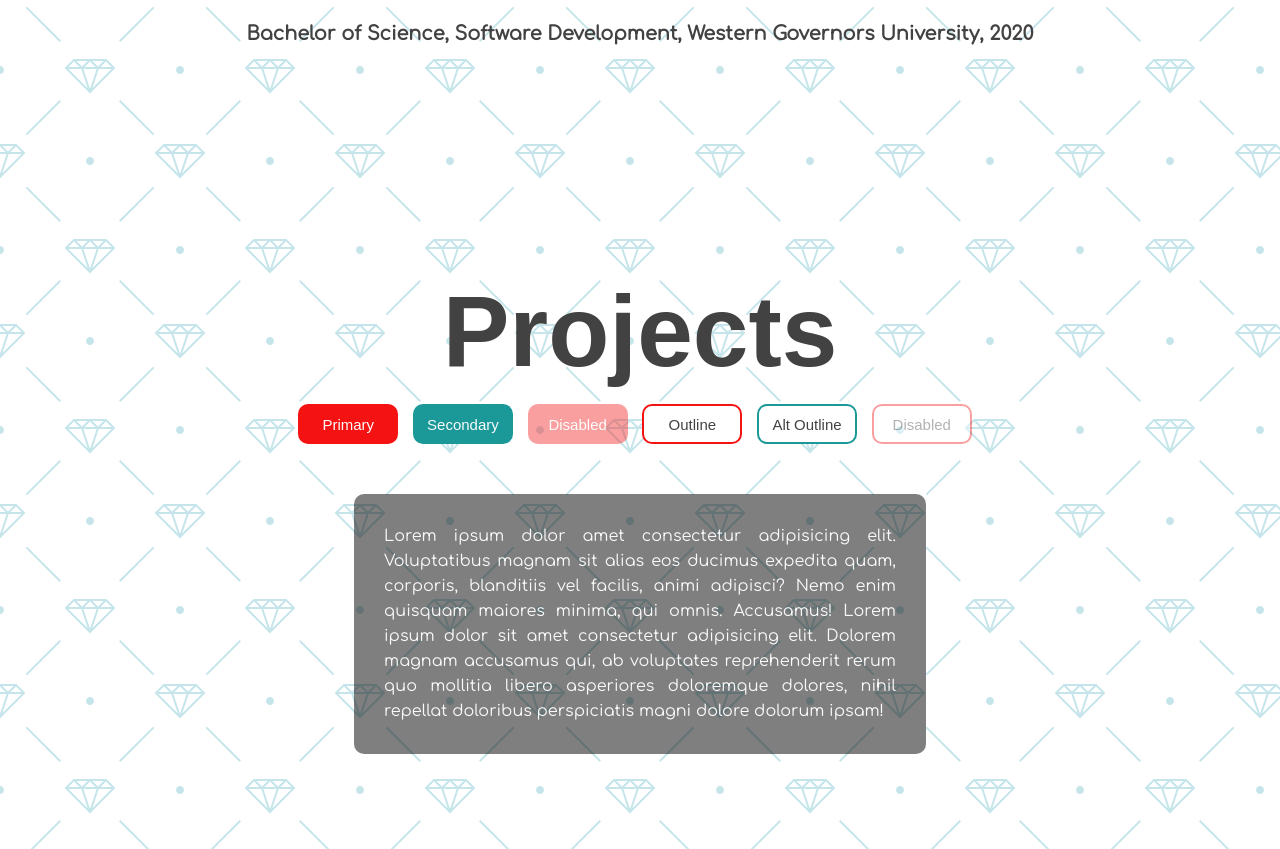
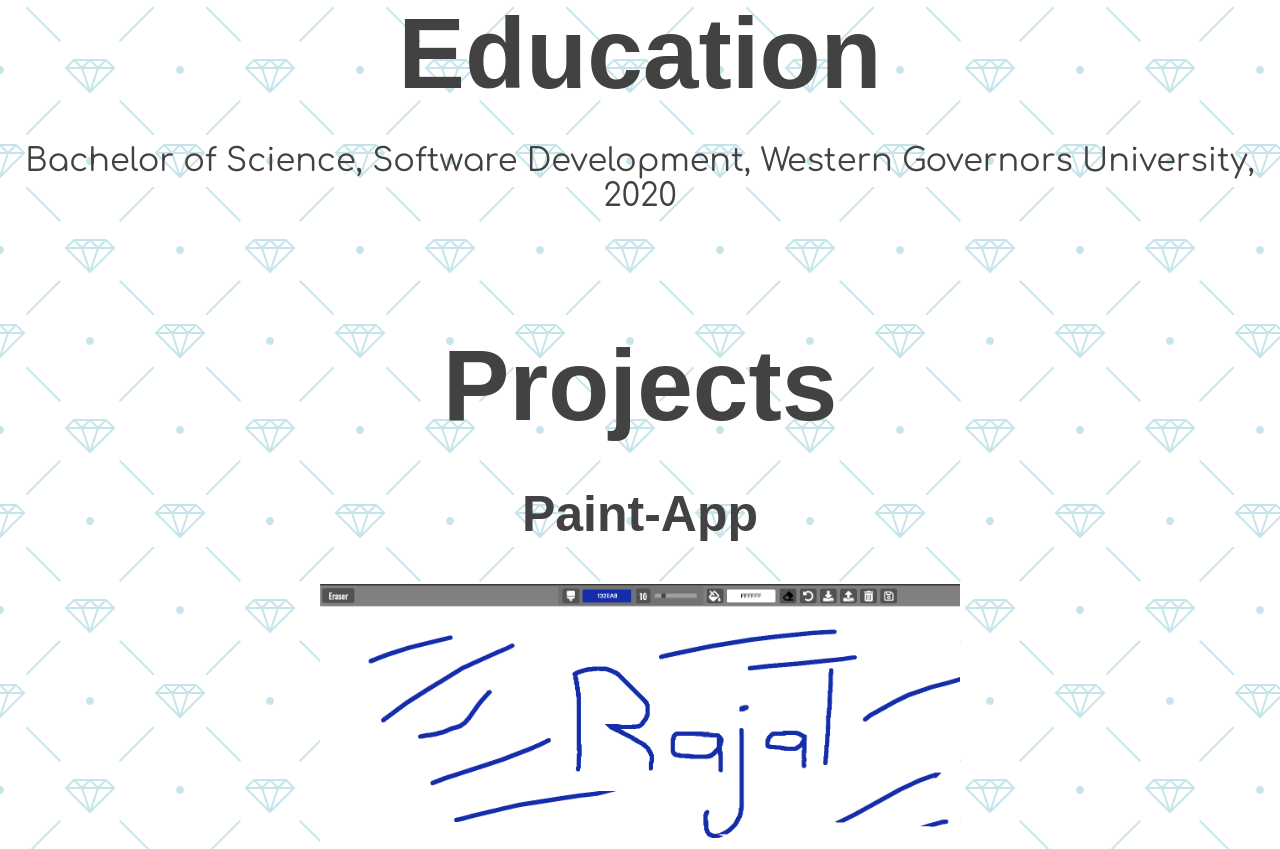
Before and after one commit to rajalprasad/Light-Dark-Mode, a plain HTML site: page index.html in a window 1280 px wide. Shown: the part 1639-2488 px from the top of the page. Drawn offline with nearby package versions, Linux system fonts and the light colour scheme.

Commit message:
updated html and css

```diff
--- a/index.html
+++ b/index.html
@@ -32,7 +32,7 @@
     <section id="home">
         <div class="title-group">
             <h1>Rajal Prasad, <br> software developer</h1>
-            <h2>Welcome to my website!</h2>
+            <h3>Welcome to my website!</h3>
         </div>
     </section>
     <!-- About Section -->
@@ -40,8 +40,7 @@
         <h1>About Me</h1>
         <h3>Hi, my name is Rajal, I go by Raj for short. I am a Bay Area based software developer who loves to code.
             I have great technicals skills and I come from an IT background. I also have great customer service skills as
-            I talk to various people/clients on my day to day job. I love all things tech and I hope to talk about this in my
-            interview with you.</h3>
+            I talk to various people/clients on my day to day job. I love all things tech and I hope to talk about this with you.</h3>
         <h1>Skills</h1>
         <div class="devicon">
             <i class="devicon-html5-plain-wordmark"></i>
@@ -55,46 +54,40 @@
             <i class="devicon-java-plain-wordmark colored"></i>
           </div>
         <h1>Education</h1>
-        <h3>Bachelor of Science, Software Development, Western Governors University, 2020</h2>
-        <!-- <div class="about-container">
-            <div class="image-container">
-                <h2>Web Innovation</h2>
-                <img src="img/undraw_proud_coder_light.svg" alt="Proud Coder" id="image1">
-            </div>
-            <div class="image-container">
-                <h2>Problem Solving</h2>
-                <img src="img/undraw_feeling_proud_light.svg" alt="Feeling Proud" id="image2">
-            </div>
-            <div class="image-container">
-                <h2>High Concept</h2>
-                <img src="img/undraw_conceptual_idea_light.svg" alt="Conceptual Idea" id="image3">
-            </div>
-        </div> -->
+        <h3>Bachelor of Science, Software Development, Western Governors University, 2020</h3>
     </section>
     <!-- Projects Section -->
     <section id="projects">
         <h1>Projects</h1>
-        <div class="buttons">
-            <button class="primary">Primary</button>
-            <button class="secondary">Secondary</button>
-            <button class="primary" disabled>Disabled</button>
-            <button class="outline">Outline</button>
-            <button class="secondary outline">Alt Outline</button>
-            <button class="outline" disabled>Disabled</button>
-        </div>
-        <div class="text-box" id="text-box">
-            <p>Lorem ipsum dolor amet consectetur adipisicing elit. Voluptatibus magnam sit alias eos ducimus expedita quam, corporis, blanditiis vel facilis, animi adipisci? Nemo enim quisquam maiores minima, qui omnis. Accusamus! Lorem ipsum dolor sit amet consectetur adipisicing elit. Dolorem magnam accusamus qui, ab voluptates reprehenderit rerum quo mollitia libero asperiores doloremque dolores, nihil repellat doloribus perspiciatis magni dolore dolorum ipsam!</p>
+        <div class="projects">
+            <div>
+                <h2>Paint-App</h2>
+                    <a href="https://google.com" target="_blank">
+                        <img src="img/Paint-App2.png" alt="Paint-App">
+                        <p>Paint application using only HTML, CSS, and JavaScript</p>
+                    </a>
+            </div>
+            <div>
+                <h2>Quote Generator</h2>
+                    <a href="google.com" target="_blank">
+                        <img src="img/Quote-Generator.png" alt="Quote-Generator">
+                        <p>Self explanatory application which uses async methods to retreive quotes from an API</p>
+                    </a>
+            </div>
+            <div>
+                <h2>Crown-Clothing</h2>
+                    <a href="google.com" target="_blank">
+                        <img src="img/Crown-Clothing.png" alt="Crown-Clothing">
+                        <p>React Single Page Application utilizing Redux, Google Firebase, and Stripe API</p>
+                    </a>
+            </div>
         </div>
     </section>
     <!-- Contact Section -->
     <section id="contact">
         <div class="social-icons">
             <i class="fab fa-github"></i>
-            <i class="fab fa-codepen"></i>
             <i class="fab fa-linkedin-in"></i>
-            <i class="fab fa-medium"></i>
-            <i class="fab fa-instagram"></i>
-            <i class="fab fa-youtube"></i>
         </div>
     </section>
     <!-- Script -->
--- a/style.css
+++ b/style.css
@@ -6,7 +6,7 @@
   --secondary-color: #1b9999;
   --on-primary: rgb(250, 250, 250);
   --on-background: rgb(66, 66, 66);
-  --on-background-alt: rgba(66, 66, 66, 0.7);
+  --on-background-alt: rgba(66, 66, 66, 0.9);
   --background: rgb(255, 255, 255);
   --box-shadow: 0 5px 20px 1px rgba(0, 0, 0, 0.5);
 }
@@ -17,7 +17,7 @@
   --secondary-color: #03dac5;
   --on-primary: #000;
   --on-background: rgba(255, 255, 255, 0.9);
-  --on-background-alt: rgba(255, 255, 255, 0.7);
+  --on-background-alt: rgba(255, 255, 255, 0.9);
   --background: #121212;
 }
 
@@ -49,9 +49,14 @@ h1 {
 }
 
 h2 {
+  font-size: 50px;
+  font-family: sans-serif;
+}
+
+h3 {
   font-size: 32px;
   font-weight: normal;
-  color: var(--on-background-alt);
+  text-align: center;
 }
 
 /* Navigation */
@@ -86,12 +91,6 @@ a:focus {
 }
 
 /* About Section */
-#about h3{
-  padding: 10px;
-  text-align: center;
-  font-size: larger;
-}
-
 .devicon {
   font-size: 100px;
 }
@@ -99,85 +98,18 @@ a:focus {
   display: flex;
 }
 
-.image-container {
-  border: 1px solid var(--secondary-color);
-  border-radius: 10px;
-  padding: 10px 20px;
-  margin-right: 25px;
-  width: auto;
-  background: var(--background);
-  box-shadow: var(--box-shadow);
+/* Projects Section */
+.projects {
+  text-align: center;
+}
+.projects img {
+  width:  50%;
+  height: 50%;
+  cursor: pointer;
 }
 
-img {
-  height: 300px;
-  width: 300px;
-}
-
-/* Projects Section */
-.buttons {
-  margin-top: 15px;
-  margin-bottom: 50px;
-}
-
-button {
-  min-width: 100px;
-  height: 40px;
-  cursor: pointer;
-  border-radius: 10px;
-  margin-right: 10px;
-  border: 2px solid var(--primary-color);
-  font-size: 15px;
-  outline: none;
-}
-
-button:disabled {
-  opacity: 0.4;
-  cursor: default;
-}
-
-button:hover:not(.outline) {
-  filter: brightness(110%);
-}
-
-.primary {
-  background: var(--primary-color);
-  color: var(--on-primary);
-}
-
-.secondary {
-  border: 2px solid var(--secondary-color);
-}
-
-.secondary,
-.secondary:hover,
-.outline.secondary:hover {
-  background: var(--secondary-color);
-  color: var(--on-primary);
-}
-
-.outline {
-  background: var(--background);
+.projects p {
   color: var(--on-background);
-}
-
-.outline:hover {
-  background: var(--primary-color);
-  color: var(--on-primary);
-}
-
-.text-box {
-  width: 40%;
-  text-align: justify;
-  background: rgb(0 0 0 / 50%);
-  color: var(--on-primary);
-  border-radius: 10px;
-  padding: 30px;
-}
-
-p {
-  margin: 0;
-  line-height: 25px;
 }
 
 /* Contact Section */
```
Also changed, not shown: img/Paint-App.png (added), img/Paint-App2.png (added), img/Quote-Generator.png (added), img/undraw_conceptual_idea_dark.svg (deleted), img/undraw_conceptual_idea_light.svg (deleted), img/undraw_feeling_proud_dark.svg (deleted), img/undraw_feeling_proud_light.svg (deleted), img/undraw_proud_coder_dark.svg (deleted), img/undraw_proud_coder_light.svg (deleted), 3 other files.
